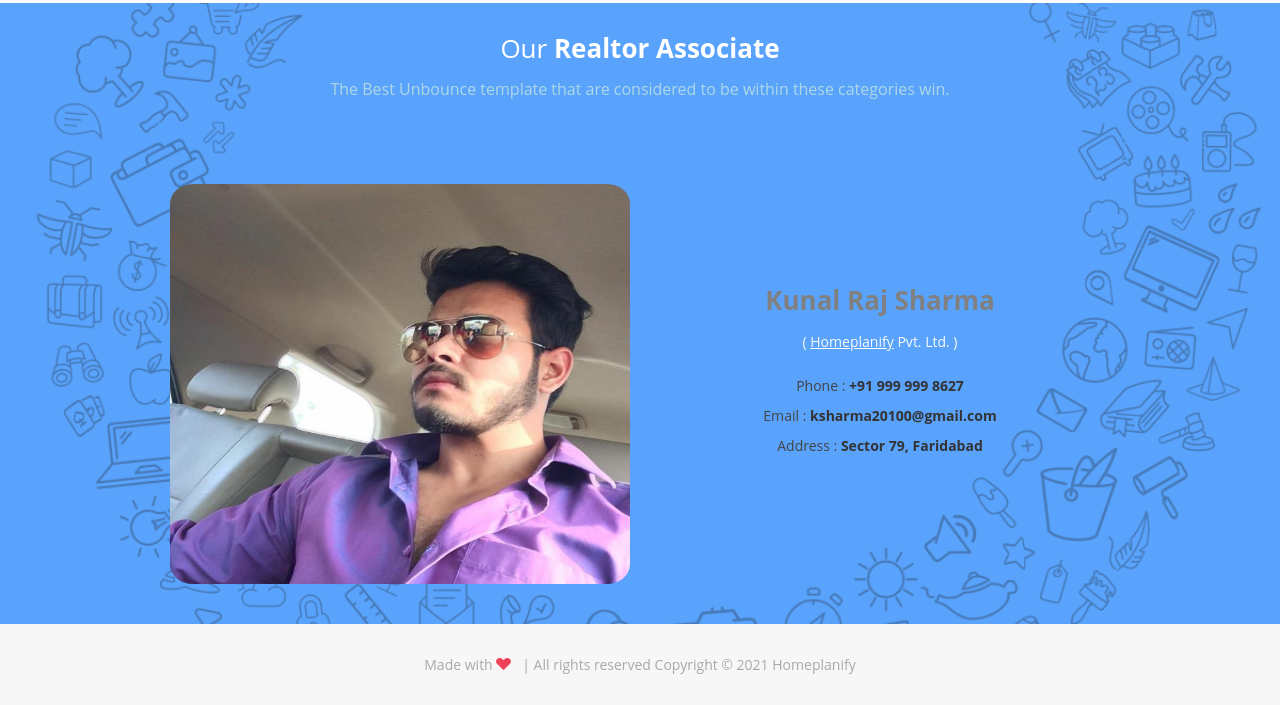
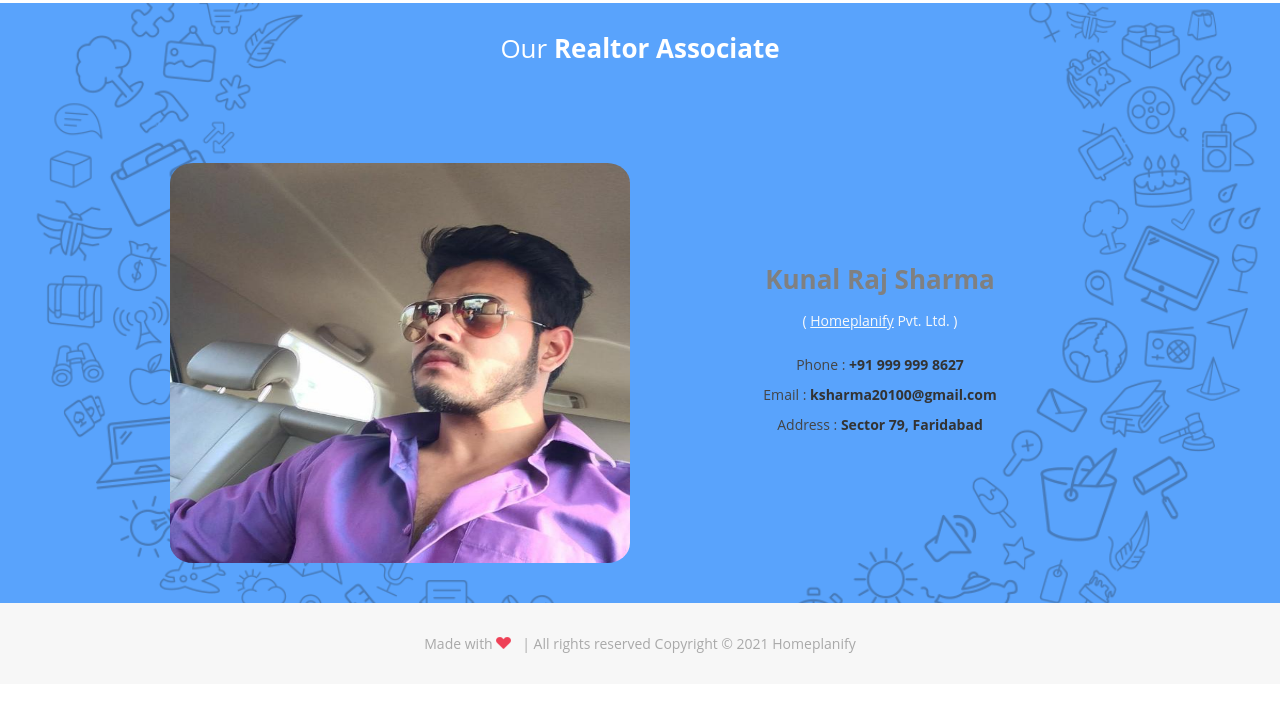
Before and after one commit to manishmeena4720/World-street, a plain HTML site: page index.html in a window 1280 px wide. Shown: the part 6393-7098 px from the top of the page. After the commit the page ends 7077 px from the top, so only its background shows below. Drawn offline with nearby package versions, Linux system fonts and the light colour scheme; no server answers; a web font is replaced by a local one.

Commit message:
Add files via upload

```diff
--- a/index.html
+++ b/index.html
@@ -763,7 +763,7 @@
   <div id="contact" class="clientsect">
     <div class="container sixteen columns fcenter" style="margin-bottom: 5%;">
       <div class="client_style1"> Our <span class="bold_text"> Realtor Associate</span></div>
-      <div class="client_style2">The Best Unbounce template that are considered to be within these categories win.</div>
+      <div class="client_style2"></div>
     </div>
     <div class="clearfix"></div>
     <div class="clearfix"></div>
```
